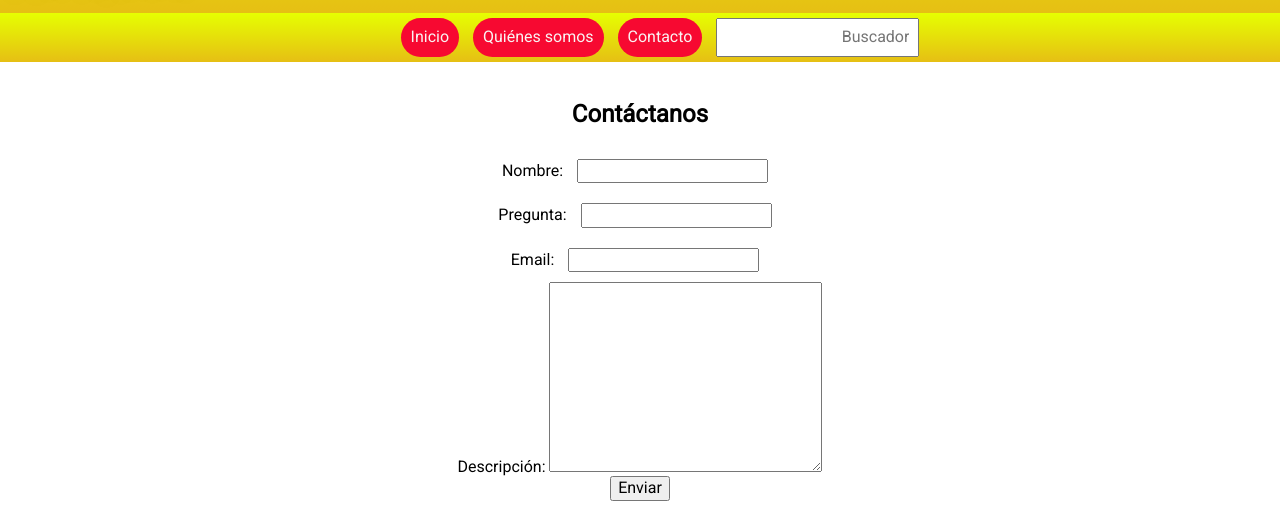
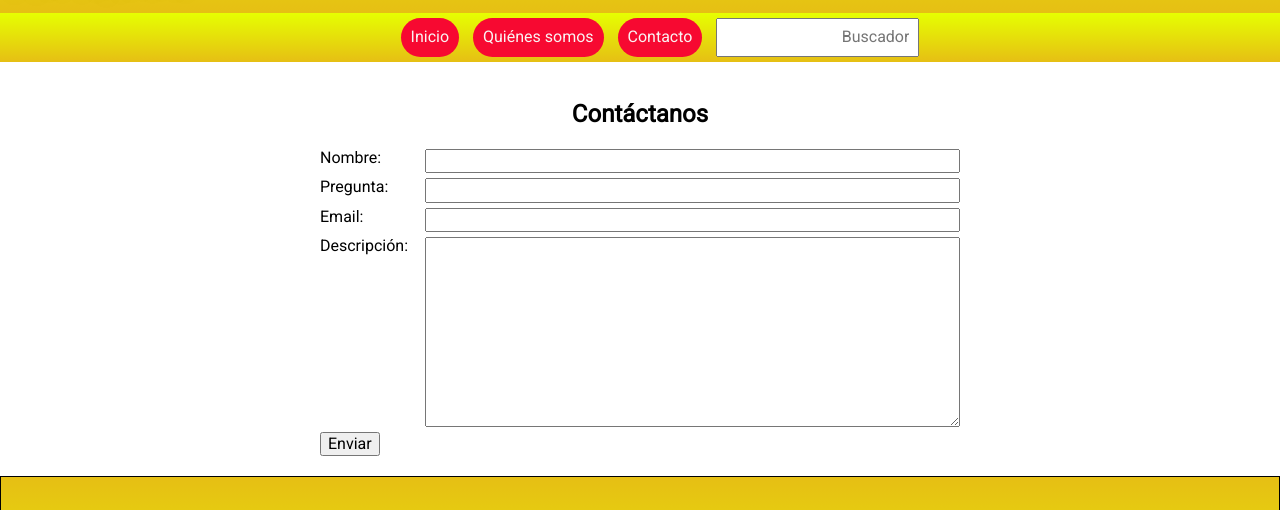
Before and after one commit to Javierfs94/Practica10-InterfazBlog, a plain HTML site: page contacto.html in a window 1280 px wide. Shown: the part 167-677 px from the top of the page. Drawn offline with Linux system fonts and the light colour scheme.

Commit message:
Blog terminado

```diff
--- a/contacto.html
+++ b/contacto.html
@@ -24,12 +24,13 @@
         <div id="login">
             <form action="" method="post">
                 <h3>Inicio sesión</h3>
-                <p><label for="usuario">Usuario: </label><input type="text" name="usuario" placeholder="Usuario" required>
+                <p>
+                    </label><input type="text" name="usuario" placeholder="Usuario" required>
                 </p>
-                <p><label for="pass">Pass: </label><input type="pass" name="pass" placeholder="Contraseña" required></p>
+                <p>
+                    </label><input type="pass" name="pass" placeholder="Contraseña" required></p>
                 <p><button type="submit">Enviar</button></p>
             </form>
-
         </div>
     </header>
 
@@ -49,15 +50,27 @@
         <div id="formulario-contacto">
             <h2>Contáctanos</h2>
             <form name="contacto" action="" method="post">
-                <div><label for="">Nombre: </label>
-                    <input type="text" name="nombre" required></div>
-                <div><label for="">Pregunta: </label>
-                    <input type="text" name="pregunta" required></div>
-                <div><label for="">Email: </label>
-                    <input type="email" name="email" required></div>
-                <div><label for="">Descripción: </label>
-                    <textarea name="descripcion" cols="30" rows="10" required></textarea>
-                </div>
+
+                <label class="field" for="nombre">
+                        <span class="span-text">Nombre:</span>
+                        <input type="text" name="nombre" id="nombre" value="" required>
+                    </label>
+
+                <label class="field" for="pregunta">
+                            <span class="span-text">Pregunta:</span>
+                            <input type="text" name="pregunta" id="pregunta" value="" required>
+                    </label>
+
+                <label class="field" for="email">
+                        <span class="span-text">Email:</span>
+                        <input type="email" name="email" id="email" value="" pattern="[a-z0-9._%+-]+@[a-z0-9.-]+\.[a-z]{2, 4}$" required>
+                    </label>
+
+                <label class="field" for="descripcion">
+                            <span class="span-text">Descripción:</span>
+                            <textarea name="descripcion" id="descripcion" value="" cols="30" rows="10" required></textarea>
+                    </label>
+
                 <button type="submit">Enviar</button>
             </form>
         </div>
--- a/css/style-contacto.css
+++ b/css/style-contacto.css
@@ -5,20 +5,31 @@
     padding-bottom: 20px;
 }
 
-#formulario-contacto {
+#formulario-contacto h2 {
     text-align: center;
 }
 
-#formulario-contacto>form>div>input {
+#formulario-contacto>form>div>label>input {
     margin: 10px;
 }
 
-#formulario-contacto>form>div>input:focus {
-    width: 30%;
+#formulario-contacto>form>div>label>input:focus {
+    transform: scale(1.25);
     background-color: rgb(248, 9, 9);
 }
 
-#formulario-contacto>form>div>input:valid {
+#formulario-contacto>form>div>label>input:valid {
     background-color: rgb(24, 233, 24);
     color: black;
 }
+
+.field {
+    display: grid;
+    grid-template-columns: max-content 1fr;
+    column-gap: 5px;
+    margin-bottom: 5px;
+}
+
+.span-text {
+    width: 100px;
+}
--- a/css/style.css
+++ b/css/style.css
@@ -30,6 +30,7 @@
 }
 
 #login input:focus {
+    transform: scale(1.25);
     background-color: rgb(76, 230, 76);
 }
 
@@ -152,16 +153,16 @@
     text-align: center;
 }
 
-                #publicidad {
+#patrocinadores {
     padding-top: 5px;
     padding-bottom: 15px;
 }
 
-                #publicidad p {
+#patrocinadores p {
     text-align: center;
 }
 
-                #publicidad img {
+#patrocinadores img {
     display: block;
     margin: auto;
     padding: 20px;
@@ -183,7 +184,7 @@
     }
 }
 
-                #publicidad>div>a>img:hover {
+#patrocinadores>div>a>img:hover {
     -webkit-transition-duration: 0.8s;
     -moz-transition-duration: 0.8s;
     -o-transition-duration: 0.8s;
@@ -236,3 +237,4 @@
 
 #marca {
     text-align: center;
+}
--- a/js/reloj.js
+++ b/js/reloj.js
@@ -1,5 +1,4 @@
 function reloj() {
-
     momento = new Date()
     hora = momento.getHours()
     minuto = momento.getMinutes()
```
Also changed, not shown: articulo.html (+4 -3 lines), autor.html (+4 -3 lines), index.html (+5 -4 lines). Lines whose indentation alone changed are shown as unchanged.
